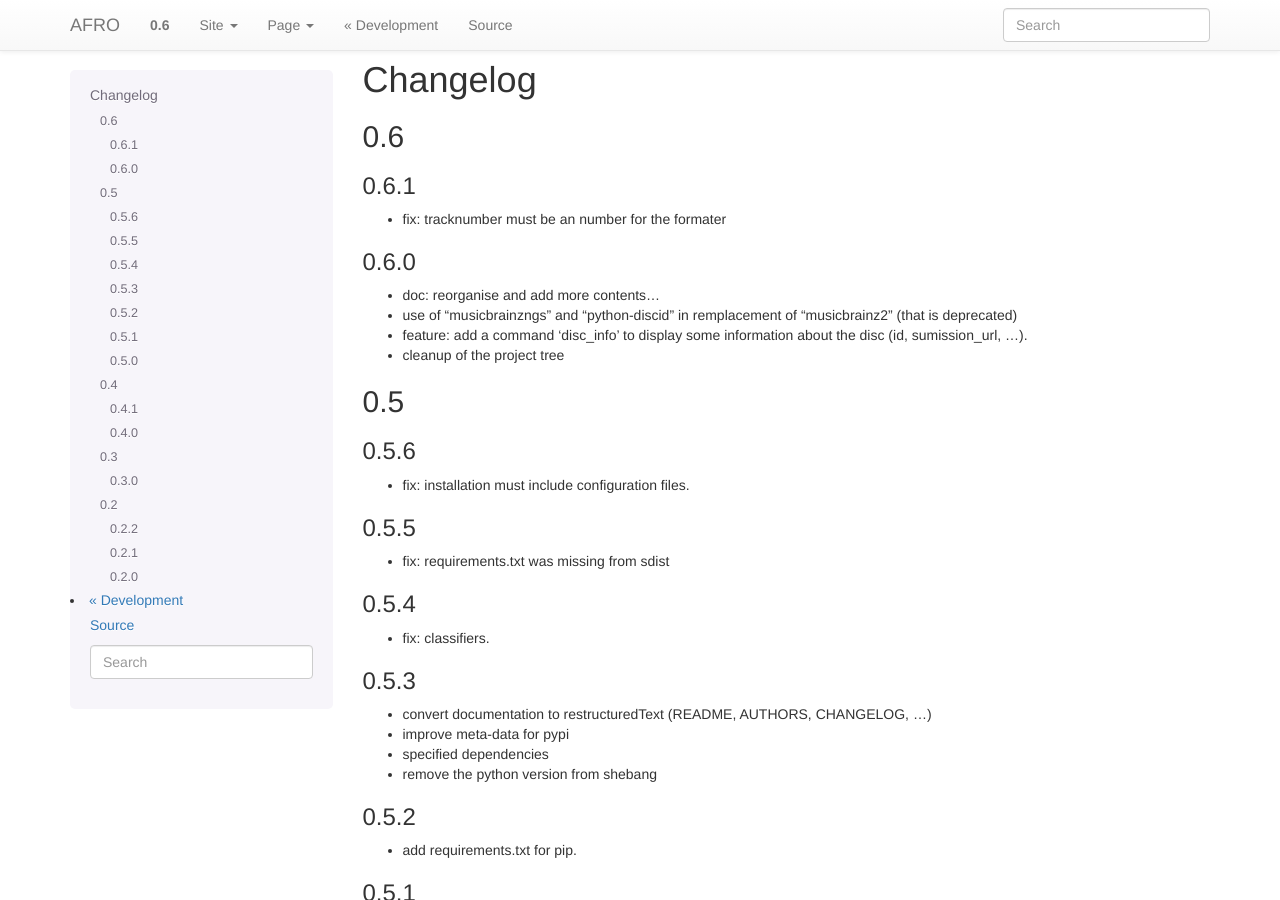
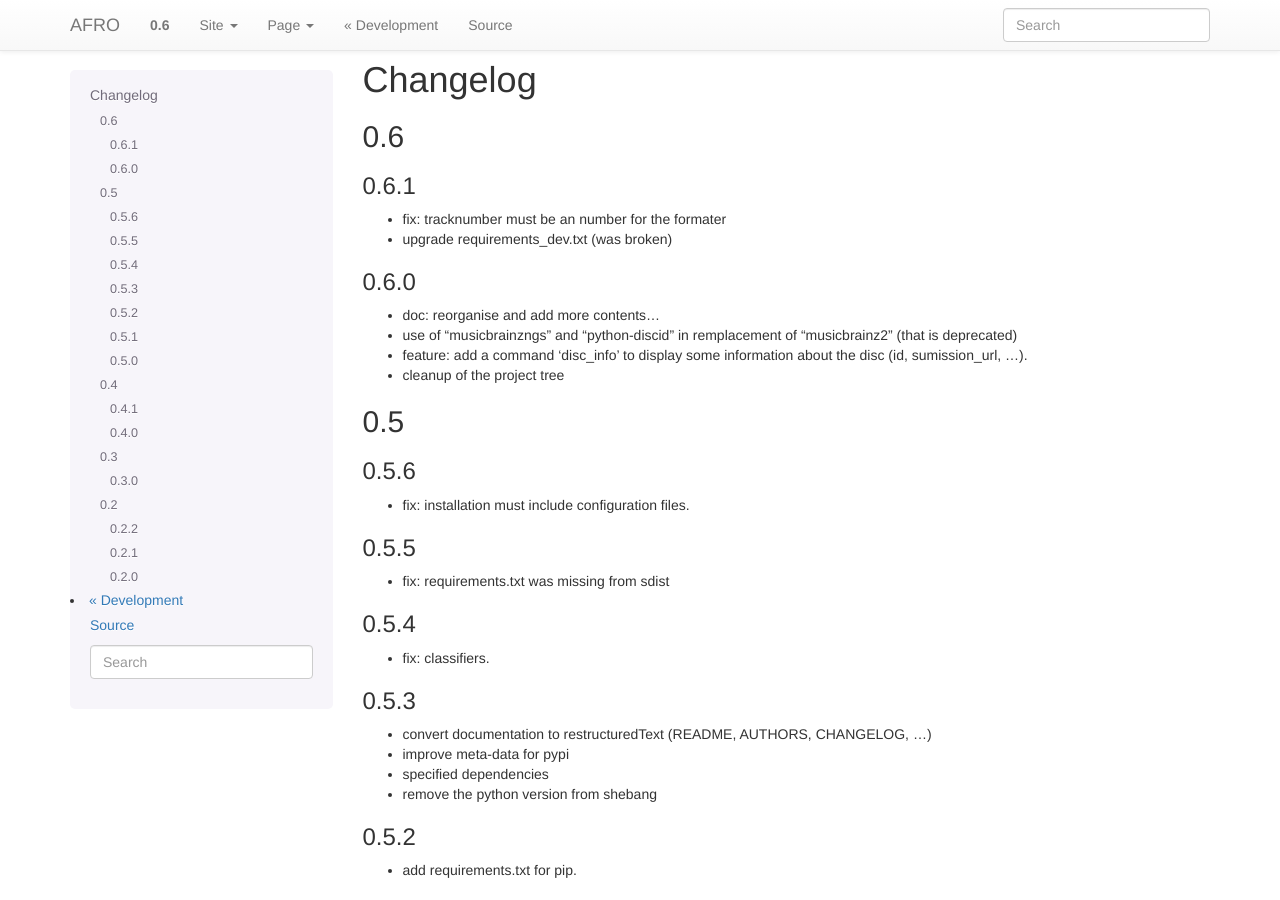
Before and after one commit to mathgl67/Afro, a Sphinx documentation site: the page built from doc/changelog.rst, in a window 1280 px wide and 900 px high. Built offline with Sphinx 7.4.7, drawn with Linux system fonts in a browser that asks for light colours.

Commit message:
Release 0.6.1

```diff
--- a/doc/changelog.rst
+++ b/doc/changelog.rst
@@ -9,6 +9,7 @@ Changelog
 ~~~~~
 
 - fix: tracknumber must be an number for the formater
+- upgrade requirements_dev.txt (was broken)
 
 0.6.0
 ~~~~~
```
